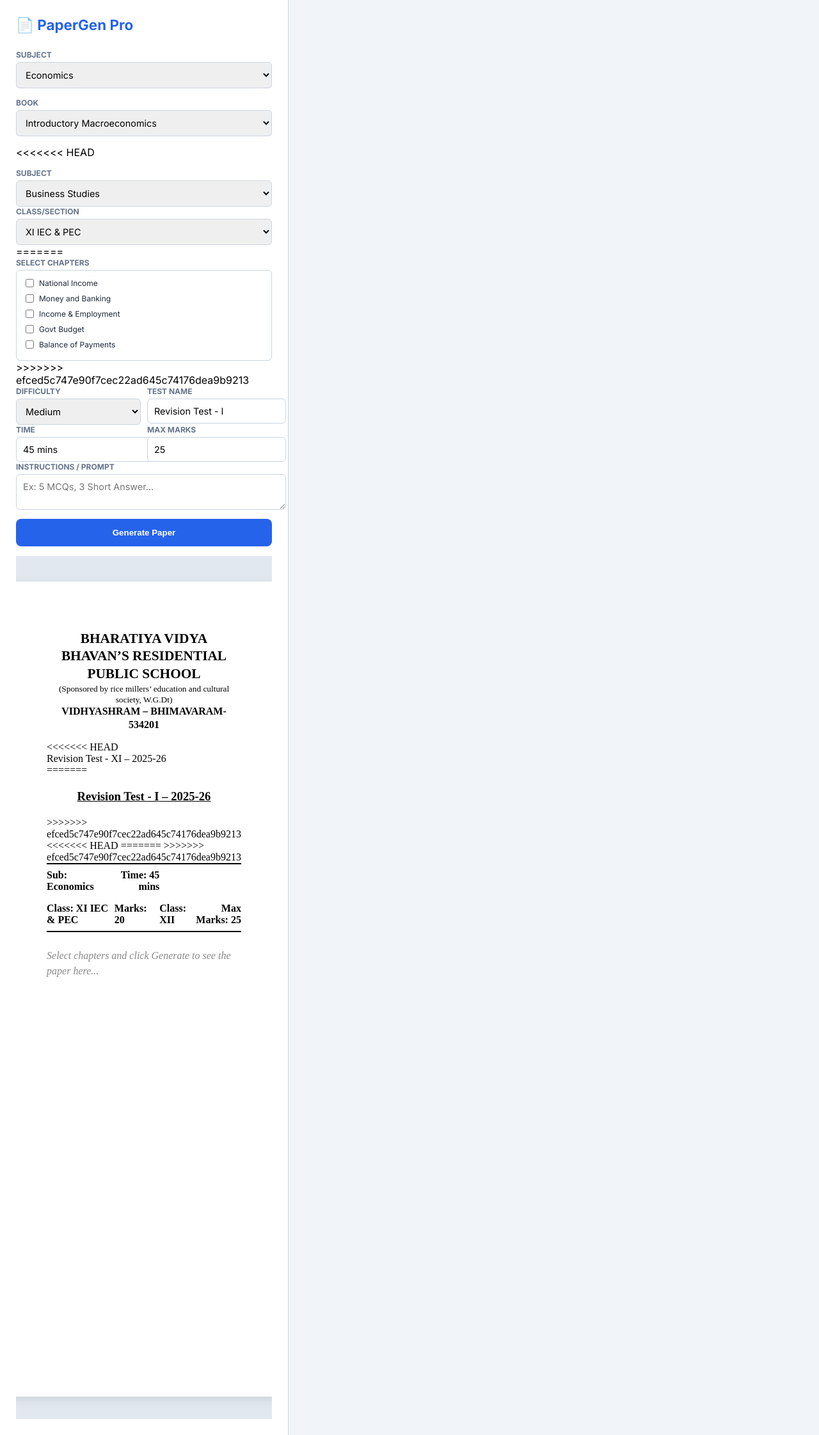
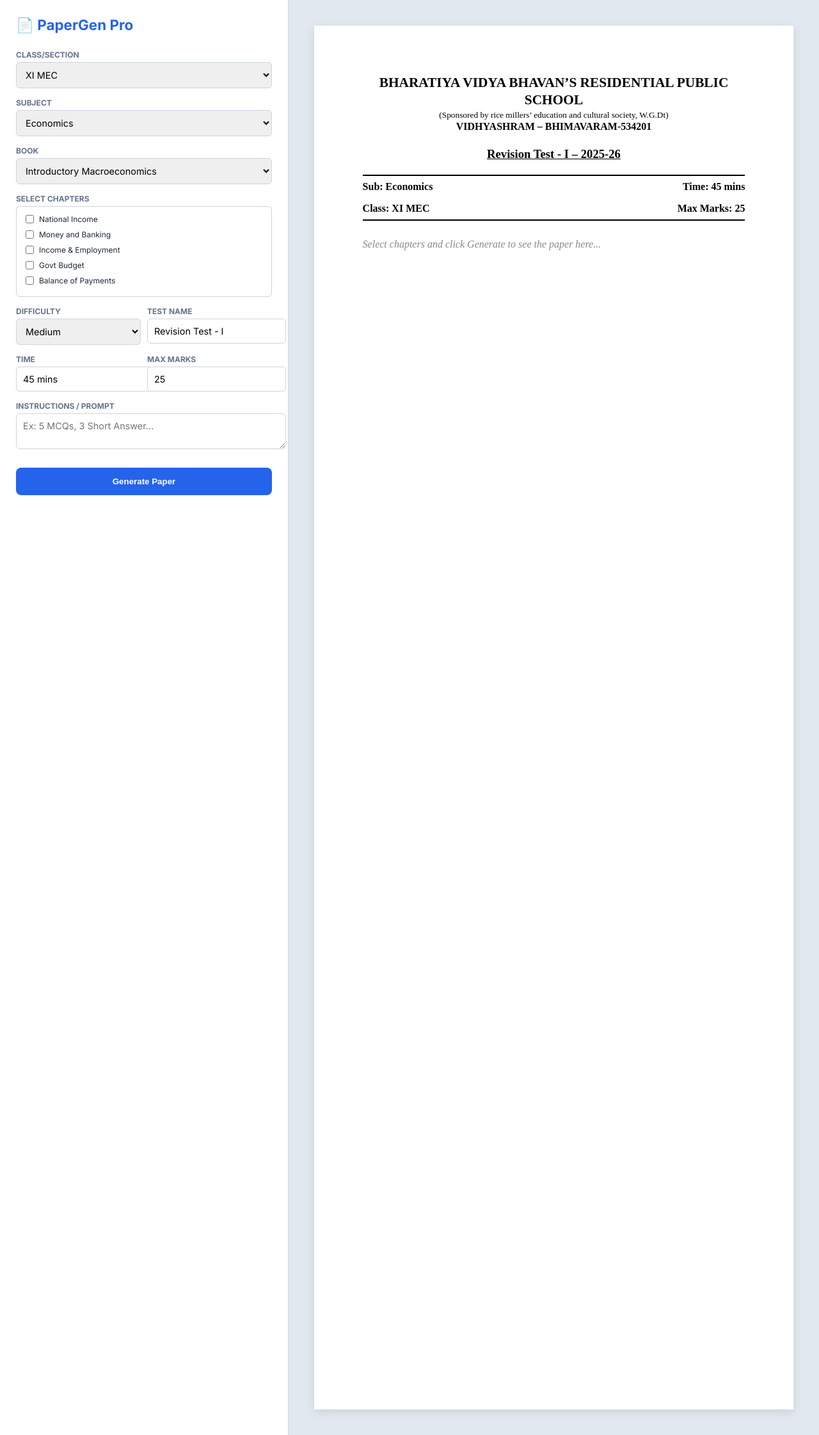
Before and after one commit to charan-naga-deep-puppala/AIpaperGenerator, a Flask app: page / in a window 1280 px wide. Shown: the whole page at 64% size. Run offline with Flask 3, Linux system fonts and the light colour scheme.

Commit message:
feat: add initial UI template for AI exam paper generation

```diff
--- a/templates/index.html
+++ b/templates/index.html
@@ -257,60 +257,18 @@
     <div class="sidebar">
         <div class="logo">📄 PaperGen Pro</div>
 
+        <div>
+            <label>Class/Section</label>
+            <select id="grade">
+                <option value="XI MEC">XI MEC</option>
+                <option value="XII MEC">XII MEC</option>
+            </select>
+        </div>
         <div><label>Subject</label><select id="subject" onchange="updateBooks()"></select></div>
         <div><label>Book</label><select id="book" onchange="updateChapters()"></select></div>
-
-        <<<<<<< HEAD <div class="form-grid">
-            <div class="form-group">
-                <label>Subject</label>
-                <select id="subject">
-                    <option value="English Core">English Core</option>
-                    <option value="Mathematics">Mathematics</option>
-                    <option value="Physics">Physics</option>
-                    <option value="Chemistry">Chemistry</option>
-                    <option value="Biology">Biology</option>
-                    <option value="Accountancy">Accountancy</option>
-                    <option value="Business Studies" selected>Business Studies</option>
-                    <option value="Economics">Economics</option>
-                    <option value="Informatics Practices">Informatics Practices</option>
-                    <option value="Physical Education">Physical Education</option>
-                    <option value="Computer Science">Computer Science</option>
-                    <option value="Political Science">Political Science</option>
-                    <option value="History">History</option>
-                    <option value="Geography">Geography</option>
-                    <option value="Psychology">Psychology</option>
-                    <option value="Sociology">Sociology</option>
-                    <option value="Entrepreneurship">Entrepreneurship</option>
-                </select>
-            </div>
-            <div class="form-group">
-                <label>Class/Section</label>
-                <select id="grade">
-                    <optgroup label="Class XI">
-                        <option value="XI IEC & PEC" selected>XI IEC &amp; PEC</option>
-                        <option value="XI IEC">XI IEC</option>
-                        <option value="XI PEC">XI PEC</option>
-                        <option value="XI MEC">XI MEC</option>
-                        <option value="XI MPC">XI MPC</option>
-                        <option value="XI BiPC">XI BiPC</option>
-                        <option value="XI CEC">XI CEC</option>
-                    </optgroup>
-                    <optgroup label="Class XII">
-                        <option value="XII IEC & PEC">XII IEC &amp; PEC</option>
-                        <option value="XII IEC">XII IEC</option>
-                        <option value="XII PEC">XII PEC</option>
-                        <option value="XII MEC">XII MEC</option>
-                        <option value="XII MPC">XII MPC</option>
-                        <option value="XII BiPC">XII BiPC</option>
-                        <option value="XII CEC">XII CEC</option>
-                    </optgroup>
-                </select>
-            </div>
-            =======
         <div>
             <label>Select Chapters</label>
             <div id="chapter-container" class="checkbox-container"></div>
-                >>>>>>> efced5c747e90f7cec22ad645c74176dea9b9213
         </div>
 
             <div class="row">
@@ -335,7 +293,7 @@
 
             <form id="dlForm" action="/download" method="POST" target="_blank">
                 <input type="hidden" name="subject" id="d-sub">
-                <input type="hidden" name="grade" value="XII">
+                <input type="hidden" name="grade" id="d-grade" value="XII MEC">
                 <input type="hidden" name="testName" id="d-test">
                 <input type="hidden" name="year" value="2025-26">
                 <input type="hidden" name="time" id="d-time">
@@ -351,12 +309,7 @@
             <div class="ph-center ph-sub">(Sponsored by rice millers’ education and cultural society, W.G.Dt)</div>
             <div class="ph-center ph-loc">VIDHYASHRAM – BHIMAVARAM-534201</div>
 
-            <<<<<<< HEAD <div class="header-text exam-title"><span id="p-testName">Revision Test - XI</span> – <span
-                    id="p-year">2025-26</span>
-        </div>
-        =======
             <div class="ph-center ph-exam"><span id="p-testName">Revision Test - I</span> – 2025-26</div>
-        >>>>>>> efced5c747e90f7cec22ad645c74176dea9b9213
 
         <table class="ph-table">
             <tr>
@@ -364,12 +317,8 @@
                 <td class="ph-right">Time: <span id="p-time">45 mins</span></td>
             </tr>
             <tr>
-                <<<<<<< HEAD <td>Class: <span id="p-grade">XI IEC & PEC</span></td>
-                    <td class="text-right">Marks: <span id="p-marks">20</span></td>
-                    =======
-                    <td>Class: XII</td>
+                <td>Class: <span id="p-grade">XI MEC</span></td>
                 <td class="ph-right">Max Marks: <span id="p-marks">25</span></td>
-                    >>>>>>> efced5c747e90f7cec22ad645c74176dea9b9213
             </tr>
         </table>
 
@@ -427,6 +376,7 @@
 
             // Sync Header
             document.getElementById('p-sub').innerText = subSel.value;
+            document.getElementById('p-grade').innerText = document.getElementById('grade').value;
             document.getElementById('p-testName').innerText = document.getElementById('testName').value;
             document.getElementById('p-time').innerText = document.getElementById('time').value;
             document.getElementById('p-marks').innerText = document.getElementById('marks').value;
@@ -440,7 +390,7 @@
                     body: JSON.stringify({
                         subject: subSel.value, book: bookSel.value, chapters: chaps,
                         difficulty: document.getElementById('difficulty').value,
-                        grade: "XII", testName: document.getElementById('testName').value,
+                        grade: document.getElementById('grade').value, testName: document.getElementById('testName').value,
                         time: document.getElementById('time').value, marks: document.getElementById('marks').value,
                         prompt: document.getElementById('prompt').value
                     })
@@ -469,6 +419,7 @@
                     pContent.innerHTML = formattedHTML;
 
                     document.getElementById('d-sub').value = subSel.value;
+                    document.getElementById('d-grade').value = document.getElementById('grade').value;
                     document.getElementById('d-test').value = document.getElementById('testName').value;
                     document.getElementById('d-time').value = document.getElementById('time').value;
                     document.getElementById('d-marks').value = document.getElementById('marks').value;
```
Lines whose indentation alone changed are shown as unchanged.
